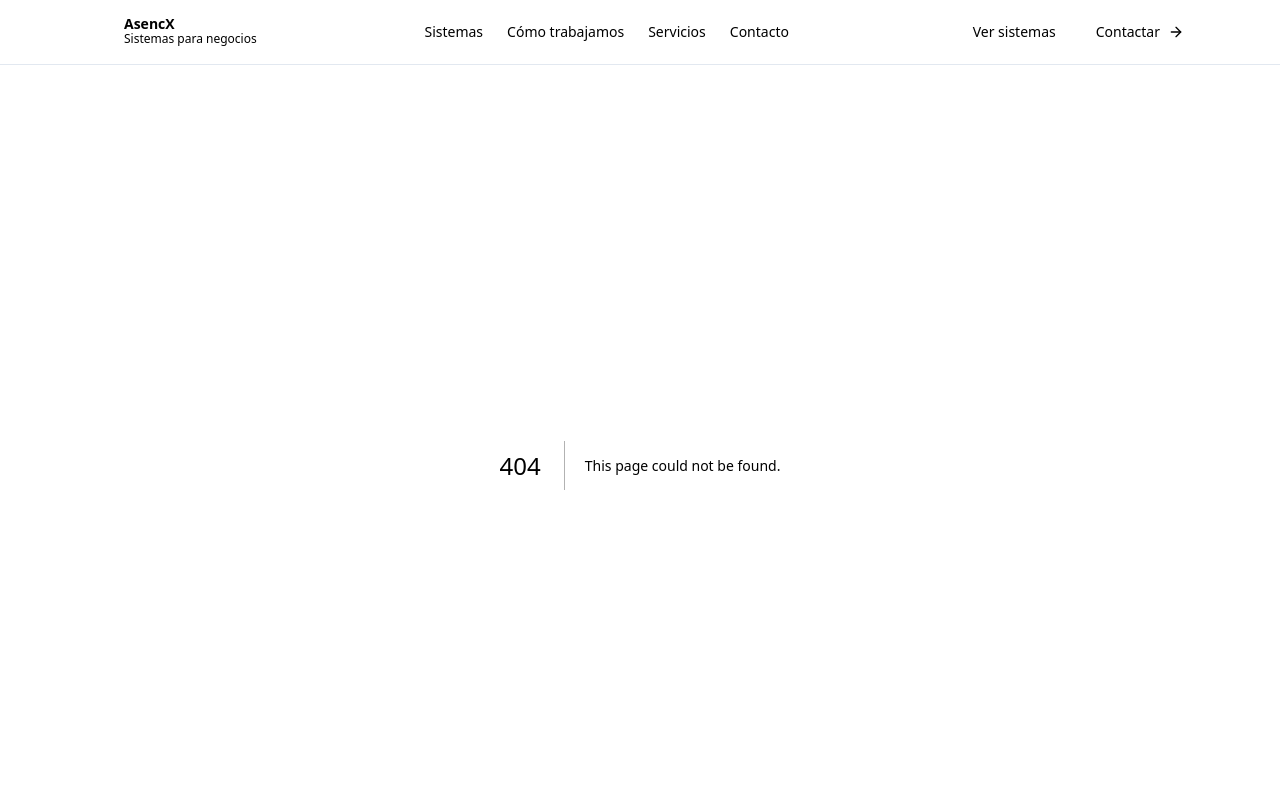
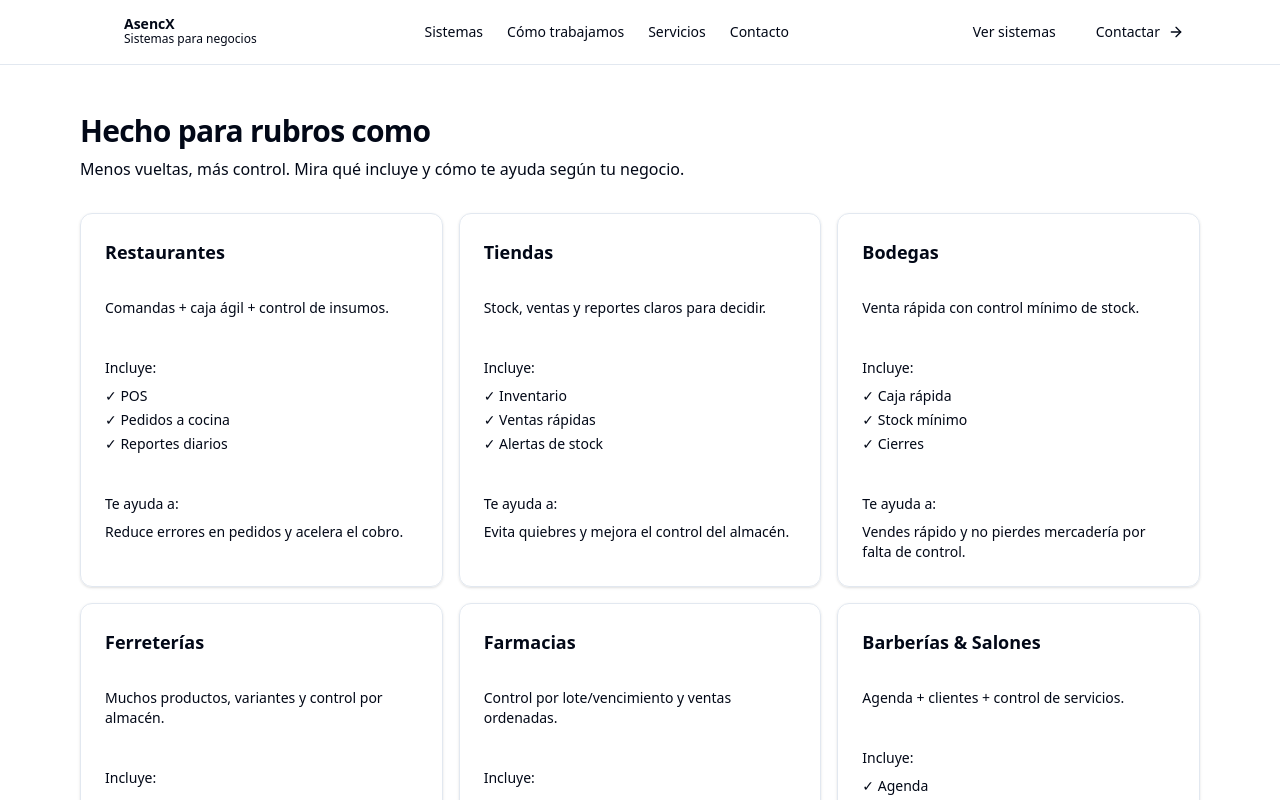
Before and after one commit to Asencio-Brayan/asencx-portfolio, a Next.js app: page /rubros in a window 1280 px wide. Before the commit this address had no page. Shown: the top 800 px of the page. Built offline with nearby package versions, Linux system fonts and the light colour scheme.

Commit message:
Add /rubros page and link from Home

```diff
--- a/src/app/page.tsx
+++ b/src/app/page.tsx
@@ -257,7 +257,7 @@ export default function Page() {
 
             {/* Ver ejemplos -> scroll a #sistemas */}
             <Button variant="outline" className="rounded-2xl" asChild>
-              <a href="#sistemas">Ver ejemplos</a>
+              <Link href="/rubros">Ver ejemplos</Link>
             </Button>
           </div>
 
--- /dev/null
+++ b/src/app/rubros/[slug]/page.tsx
@@ -0,0 +1,56 @@
+import Link from "next/link";
+import { notFound } from "next/navigation";
+import { Card } from "@/components/ui/card";
+import { Button } from "@/components/ui/button";
+
+const DATA: Record<string, { title: string; desc: string; bullets: string[] }> = {
+  restaurantes: {
+    title: "Restaurantes",
+    desc: "Flujo típico: comandas → cocina → caja → reportes.",
+    bullets: ["POS + Cocina", "Delivery + Reportes", "Control de caja"],
+  },
+  tiendas: {
+    title: "Tiendas",
+    desc: "Flujo típico: ventas rápidas + control de inventario.",
+    bullets: ["Inventario", "Ventas + Caja", "Alertas de stock"],
+  },
+  bodegas: {
+    title: "Bodegas",
+    desc: "Venta rápida con control mínimo de stock.",
+    bullets: ["Venta rápida", "Alertas de quiebre", "Reportes diarios"],
+  },
+};
+
+export default function RubroDetallePage({ params }: { params: { slug: string } }) {
+  const rubro = DATA[params.slug];
+  if (!rubro) return notFound();
+
+  return (
+    <main className="mx-auto max-w-6xl px-4 py-12">
+      <div className="flex items-start justify-between gap-4">
+        <div>
+          <h1 className="text-3xl font-semibold tracking-tight">{rubro.title}</h1>
+          <p className="mt-2 text-muted-foreground">{rubro.desc}</p>
+        </div>
+
+        <div className="flex gap-2">
+          <Button asChild variant="outline">
+            <Link href="/rubros">Volver</Link>
+          </Button>
+          <Button asChild>
+            <Link href="/#contacto">Cotizar</Link>
+          </Button>
+        </div>
+      </div>
+
+      <Card className="mt-8 p-6">
+        <h2 className="text-lg font-semibold">Ejemplos</h2>
+        <ul className="mt-3 space-y-2 text-sm">
+          {rubro.bullets.map((b) => (
+            <li key={b}>✓ {b}</li>
+          ))}
+        </ul>
+      </Card>
+    </main>
+  );
+}
--- /dev/null
+++ b/src/app/rubros/page.tsx
@@ -0,0 +1,71 @@
+import { Card } from "@/components/ui/card";
+import { Button } from "@/components/ui/button";
+
+const RUBROS = [
+  { title: "Restaurantes", desc: "Comandas + caja ágil + control de insumos.", includes: ["POS", "Pedidos a cocina", "Reportes diarios"], helps: "Reduce errores en pedidos y acelera el cobro." },
+  { title: "Tiendas", desc: "Stock, ventas y reportes claros para decidir.", includes: ["Inventario", "Ventas rápidas", "Alertas de stock"], helps: "Evita quiebres y mejora el control del almacén." },
+  { title: "Bodegas", desc: "Venta rápida con control mínimo de stock.", includes: ["Caja rápida", "Stock mínimo", "Cierres"], helps: "Vendes rápido y no pierdes mercadería por falta de control." },
+  { title: "Ferreterías", desc: "Muchos productos, variantes y control por almacén.", includes: ["Inventario", "Kardex", "Importación de productos"], helps: "Controlas entradas/salidas y reduces pérdidas." },
+  { title: "Farmacias", desc: "Control por lote/vencimiento y ventas ordenadas.", includes: ["Inventario", "Alertas", "Reportes"], helps: "Evitas vender vencidos y mejoras el control de stock." },
+  { title: "Barberías & Salones", desc: "Agenda + clientes + control de servicios.", includes: ["Agenda", "Historial de clientes", "Caja"], helps: "Ordenas turnos y aumentas la atención sin caos." },
+  { title: "Panaderías", desc: "Venta rápida + control de producción e insumos.", includes: ["POS", "Insumos", "Reportes por día"], helps: "Controlas lo que se va y lo que se produce." },
+  { title: "Gimnasios", desc: "Membresías, pagos y asistencia.", includes: ["Socios", "Pagos", "Reportes"], helps: "Cobros ordenados y menos morosidad." },
+  { title: "Servicios técnicos", desc: "Órdenes de trabajo y seguimiento.", includes: ["OT", "Estados", "Historial"], helps: "Mejoras tiempos de entrega y controlas pendientes." },
+];
+
+const WHATSAPP_LINK =
+  "https://wa.me/51903389999?text=" +
+  encodeURIComponent("Hola AsencX 👋, quiero consultar por un sistema para mi rubro. Mi rubro es: ____ y necesito: ____.");
+
+export default function RubrosPage() {
+  return (
+    <main className="mx-auto max-w-6xl px-4 py-12">
+      <div className="mb-8">
+        <h1 className="text-3xl font-semibold tracking-tight">Hecho para rubros como</h1>
+        <p className="mt-2 text-muted-foreground">
+          Menos vueltas, más control. Mira qué incluye y cómo te ayuda según tu negocio.
+        </p>
+      </div>
+
+      <div className="grid gap-4 md:grid-cols-3">
+        {RUBROS.map((r) => (
+          <Card key={r.title} className="p-6">
+            <h3 className="text-lg font-semibold">{r.title}</h3>
+            <p className="mt-2 text-sm text-muted-foreground">{r.desc}</p>
+
+            <div className="mt-4 text-sm">
+              <div className="font-medium">Incluye:</div>
+              <ul className="mt-2 space-y-1 text-muted-foreground">
+                {r.includes.map((x) => (
+                  <li key={x}>✓ {x}</li>
+                ))}
+              </ul>
+            </div>
+
+            <div className="mt-4 text-sm">
+              <div className="font-medium">Te ayuda a:</div>
+              <p className="mt-2 text-muted-foreground">{r.helps}</p>
+            </div>
+          </Card>
+        ))}
+      </div>
+
+      <Card className="mt-10 p-6">
+        <div className="flex flex-col gap-4 md:flex-row md:items-center md:justify-between">
+          <div>
+            <h3 className="text-lg font-semibold">¿No encuentras tu rubro?</h3>
+            <p className="mt-1 text-sm text-muted-foreground">
+              Consulta aquí tu caso y te recomiendo los módulos exactos para tu negocio.
+            </p>
+          </div>
+
+          <Button asChild>
+            <a href={WHATSAPP_LINK} target="_blank" rel="noreferrer">
+              Consulta aquí por WhatsApp
+            </a>
+          </Button>
+        </div>
+      </Card>
+    </main>
+  );
+}
```
Also changed, not shown: estructura.txt (added).
